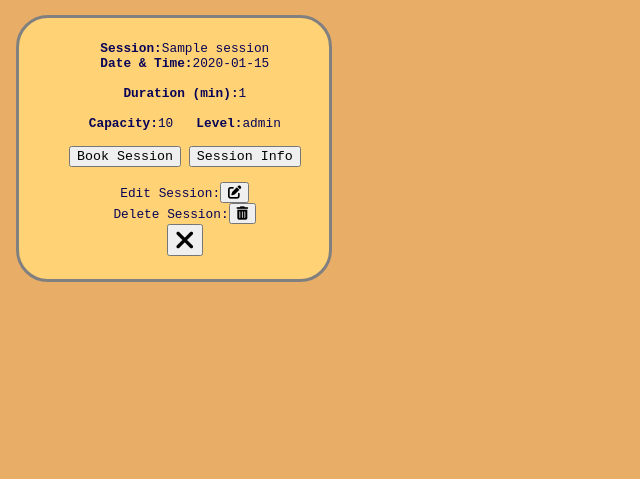
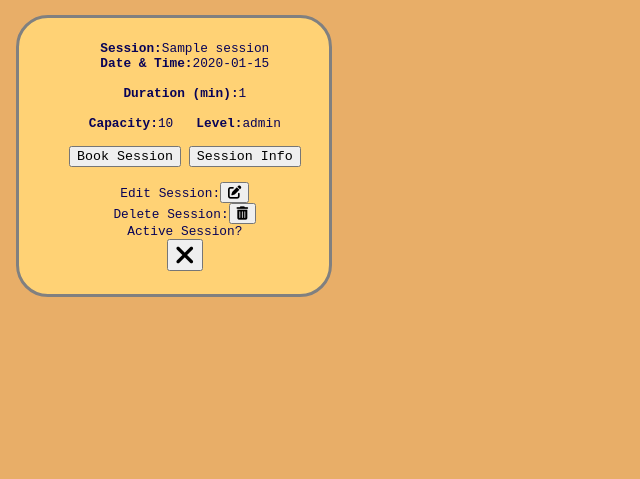
Before and after one commit to andrewswise27/gains_house, a Flask app: page /sessions in a window 1280 px wide. Shown: the part 99-578 px from the top of the page, without its empty margins (0-640 px from the left). Run offline with Flask 2, Linux system fonts and the light colour scheme; a database or web service that is not in the repository returns one stand-in record (values such as "Sample title"); some libraries are stand-ins or nearby versions.

Commit message:
can make sessions active or inactive

```diff
--- a/controllers/session_controller.py
+++ b/controllers/session_controller.py
@@ -66,3 +66,17 @@ def edit(id):
 def delete_session(id):
     session_repository.delete(id)
     return redirect('/sessions')
+
+@sessions_blueprint.route('/sessions/active/<id>', methods=['POST'])
+def make_active(id):
+    session = session_repository.select_session(id)
+    session.mark_active()
+    session_repository.edit(session)
+    return redirect('/sessions')
+
+@sessions_blueprint.route('/sessions/inactive/<id>', methods=['POST'])
+def make_inactive(id):
+    session = session_repository.select_session(id)
+    session.mark_inactive()
+    session_repository.edit(session)
+    return redirect('/sessions')
--- a/repositories/member_repository.py
+++ b/repositories/member_repository.py
@@ -16,7 +16,7 @@ def save(member):
 
 def select_all():
     members = []
-    sql = "SELECT * FROM members"
+    sql = "SELECT * FROM members ORDER BY active_member DESC"
     results = run_sql(sql)
 
     for row in results:
--- a/static/styles.css
+++ b/static/styles.css
@@ -164,5 +164,6 @@ main {
     margin: 10px;
 }
 
-/* overflow: hidden;
-position:fixed */
+.active_labels {
+    display: inline-block;
+}
--- a/templates/members/index.html
+++ b/templates/members/index.html
@@ -16,6 +16,7 @@
     <li><label for="edit_member">Edit Member:</label><a href="/members/edit/{{member.id}}"><button><i class="fa-solid fa-user-pen"></i></button></a></li>
     <li><form action="/members/delete/{{member.id}}" method="POST"><label for="delete">Delete Member:</label><button><i class="fa-solid fa-trash-can"></i></button></form></li>
     <li>
+        <label for="active_member" class="active_labels">Active Membership?</label>
         {% if member.active_member == True %}
       <form action="/members/inactive/{{ member.id }}" method="POST">
         <button><i class="fa fa-check fa-2x" style="color: green" aria-hidden="true"></i></button>
--- a/templates/sessions/index.html
+++ b/templates/sessions/index.html
@@ -17,6 +17,7 @@
         <li><label for="edit_session">Edit Session:</label><a href="/sessions/edit/{{session.id}}"><button><i class="fa-solid fa-pen-to-square"></i></button></a></li>
         <li><form action="/sessions/delete/{{session.id}}" method="POST"><label for="delete">Delete Session:</label><button><i class="fa-solid fa-trash-can"></i></button></form></li>
         <li>
+            <label for="session_active" class="active_labels">Active Session?</label>
              {% if session.active_session == True %}
             <form action="/sessions/inactive/{{ session.id }}" method="POST">
              <button><i class="fa fa-check fa-2x" style="color: green" aria-hidden="true"></i></button>
```
Also changed, not shown: 1 other file.
